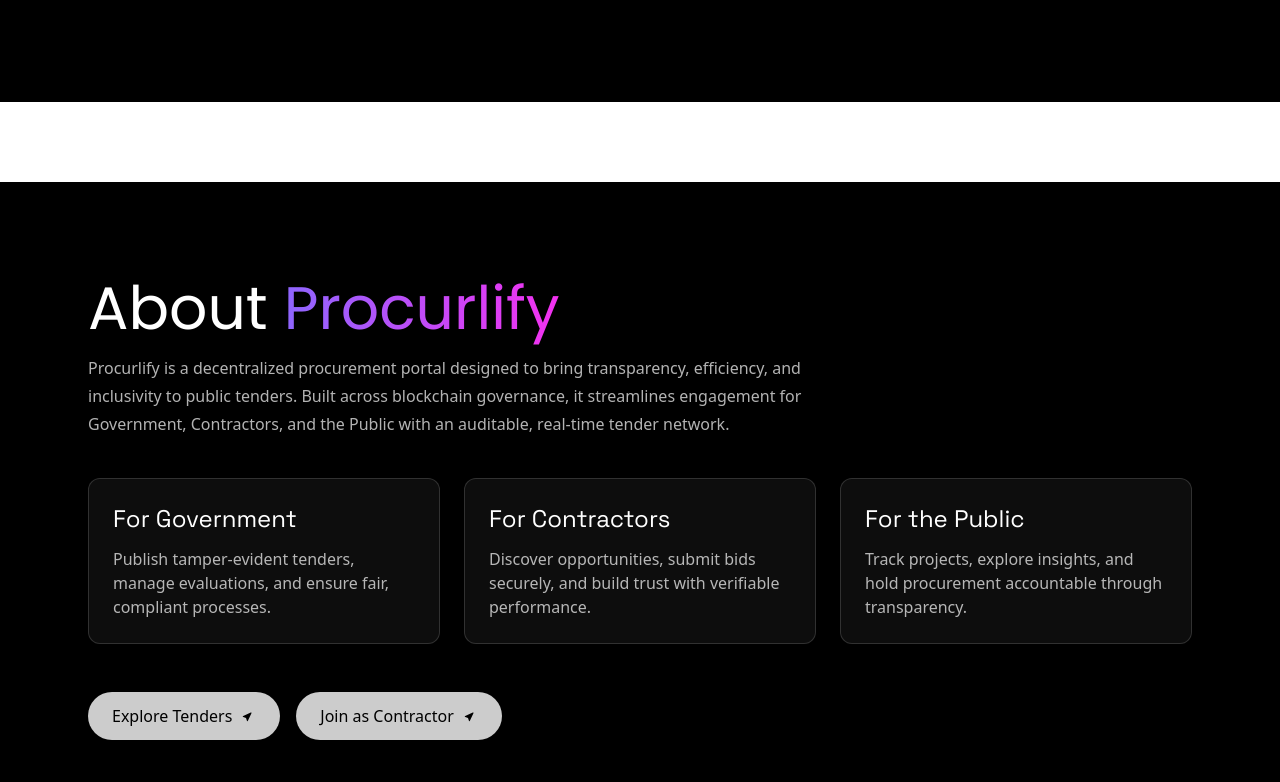
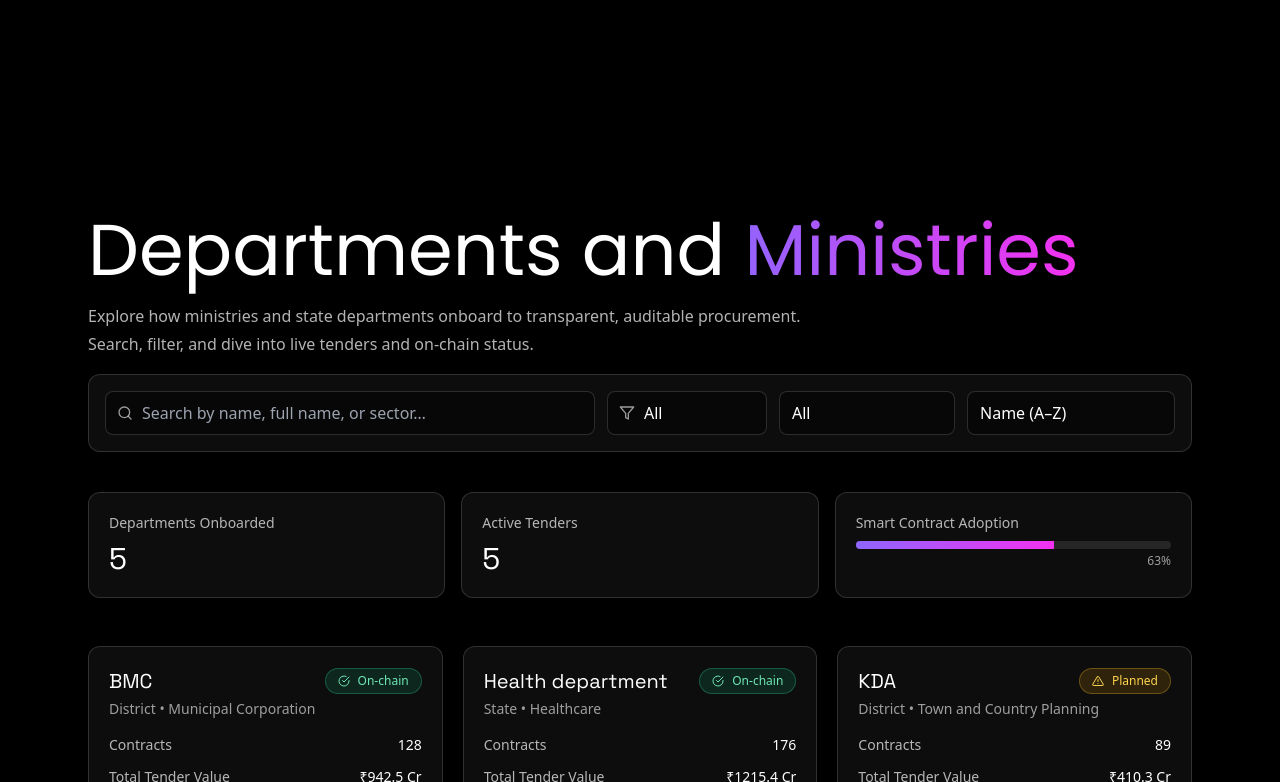
Before and after one commit to ayushagarwalhere/Procurlify, a React (Vite) app in the folder hoh-project/: page / in a window 1280 px wide. Shown: the part 698-1480 px from the top of the page. Built offline with nearby package versions, Linux system fonts and the light colour scheme.

Commit message:
dept. changes

```diff
--- a/hoh-project/package.json
+++ b/hoh-project/package.json
@@ -12,7 +12,8 @@
   "dependencies": {
     "react": "^19.1.1",
     "react-dom": "^19.1.1",
-    "react-icons": "^5.5.0"
+    "react-icons": "^5.5.0",
+    "react-router-dom": "^7.9.5"
   },
   "devDependencies": {
     "@eslint/js": "^9.36.0",
--- a/hoh-project/src/App.jsx
+++ b/hoh-project/src/App.jsx
@@ -10,6 +10,7 @@
   <div>
     <HeroNavbar />
     <Hero />
+    <Departments />
     <About />
   </div>
 );
```
Also changed, not shown: 1 other file (tests, documents, lock files or other folders).
